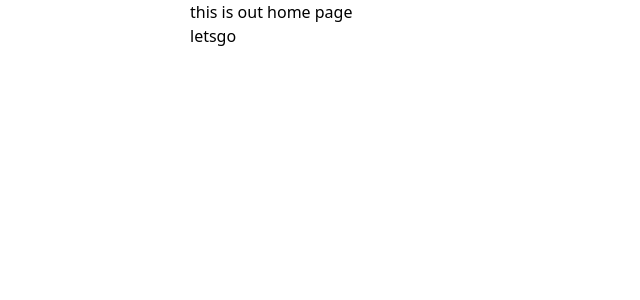
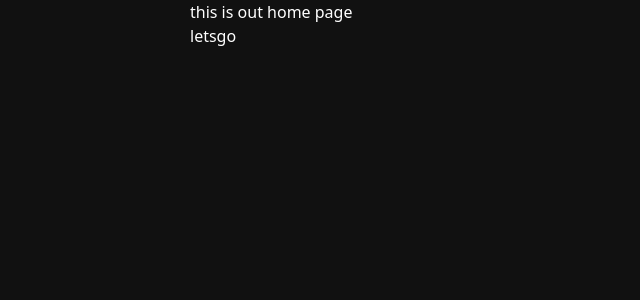
Before and after one commit to rinkitadhana/Fap-stack, a React (Vite) app in the folder client/: page / in a window 1280 px wide. Shown: the top 300 px of the page, without its empty margins (0-640 px from the left). Built offline with nearby package versions, Linux system fonts and the light colour scheme.

Commit message:
main spec

```diff
--- a/client/src/index.css
+++ b/client/src/index.css
@@ -2,6 +2,9 @@
 @tailwind components;
 @tailwind utilities;
 
+body {
+  @apply bg-mainBlack text-white;
+}
 .screen {
   @apply md:w-[900px] mx-auto;
 }
```
